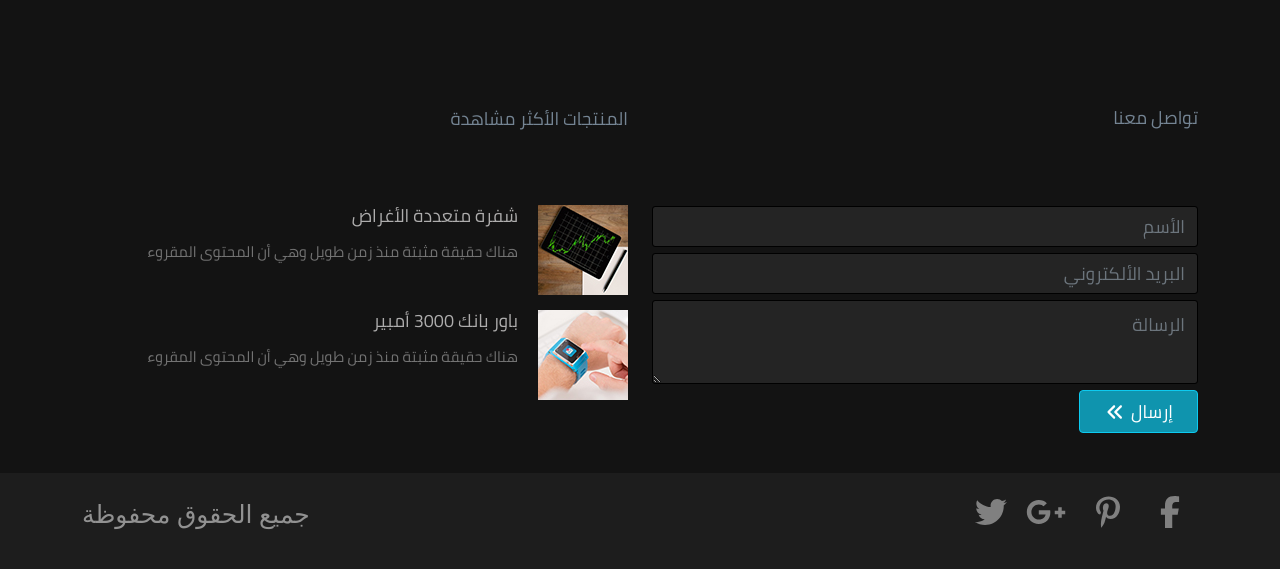
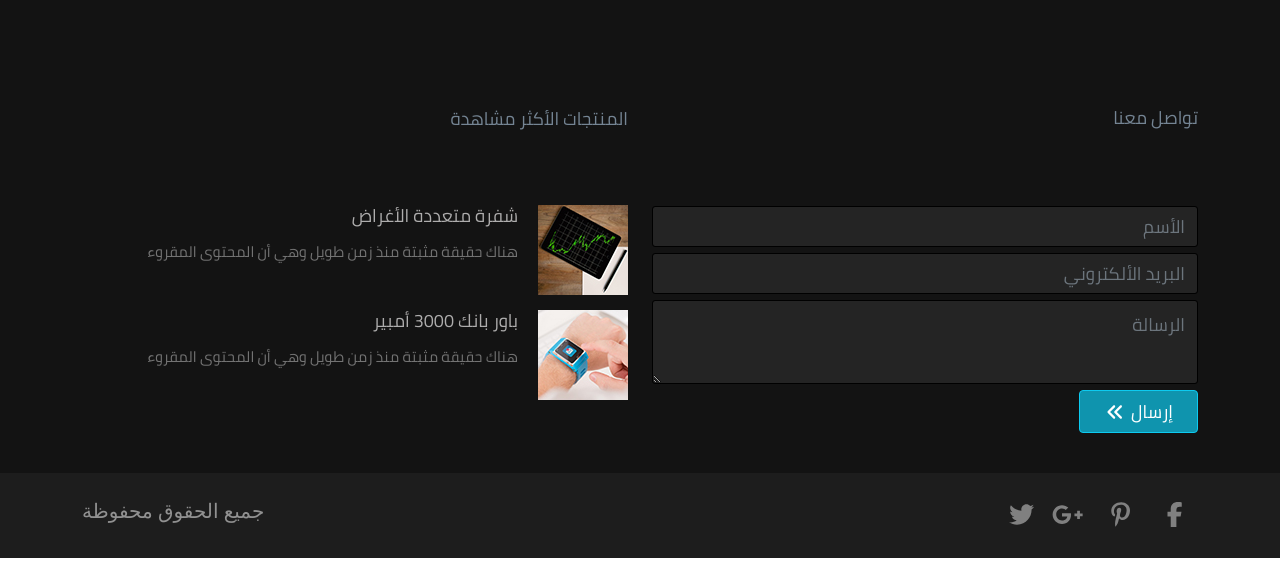
Before and after one commit to doryneh/Product.github.io-index.html, a plain HTML site: page index.html in a window 1280 px wide. Shown: the part 3949-4518 px from the top of the page. Drawn offline with Linux system fonts and the light colour scheme.

Commit message:
first commit

```diff
--- a/css/style.css
+++ b/css/style.css
@@ -323,16 +323,20 @@ section.contact .other-product .media img {
 
 footer {
     background-color: #1d1d1d;
-    line-height: 80px;
+    line-height: 60px;
+    padding-top: 15px;
 }
 
 footer ul li a {
     color: grey;
     text-align: center;
-    line-height: 90px;
+    line-height: 40px;
     display: block;
+    padding-bottom: 20px !important;
 }
-
+footer svg{
+    font-size: 25px !important;
+}
 footer ul {
     padding: 0;
     margin: 0;
@@ -343,9 +347,11 @@ footer ul li {
 }
 
 footer .copyright p {
-    font-size: 25px;
+    font-size: 20px;
     color: #919191;
     text-align: left;
+    line-height: 45px;
+    margin: 0px;
 }
 
 @media (max-width: 900px) {
```
Also changed, not shown: index.html (+1 -1 lines).
